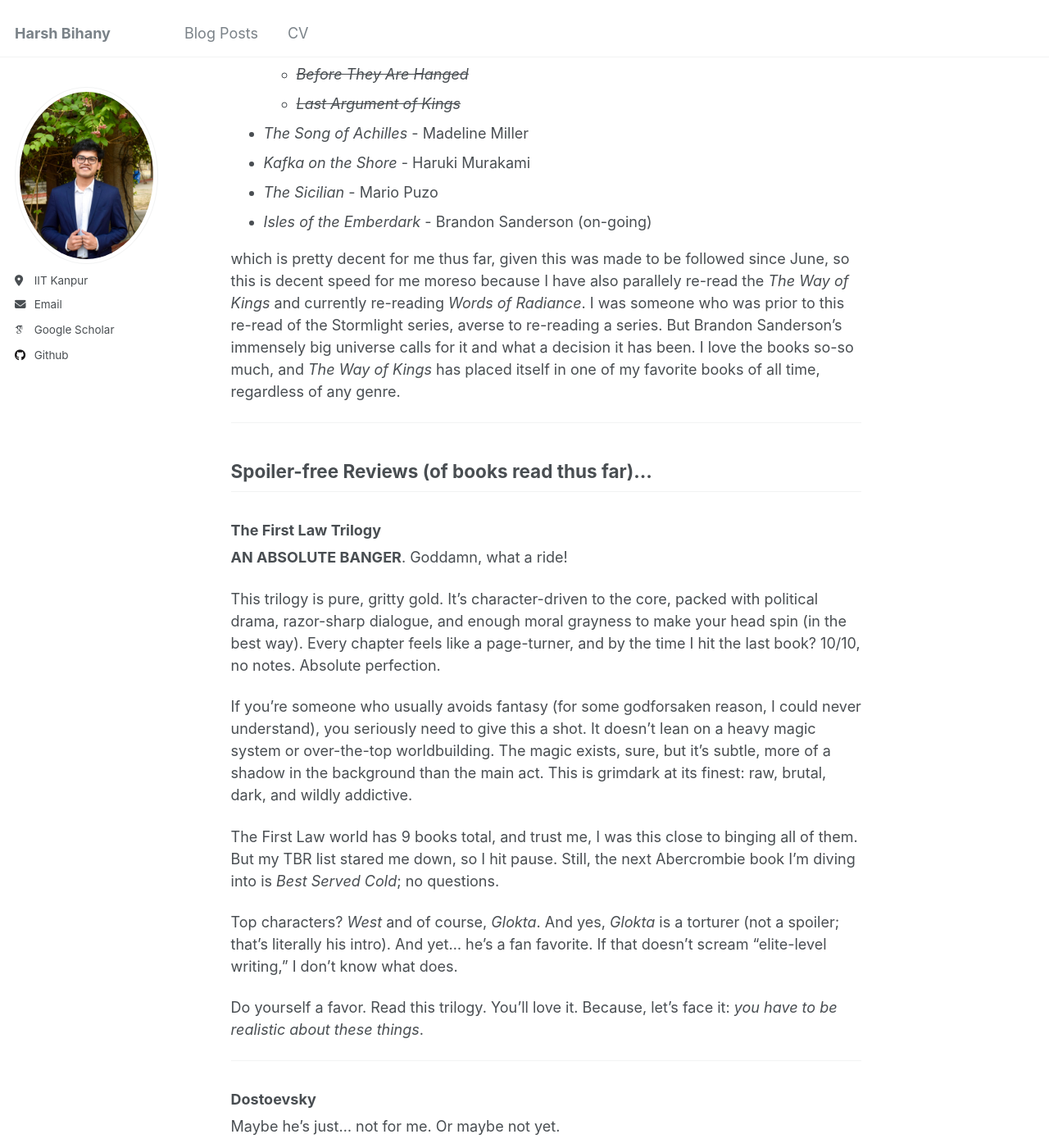
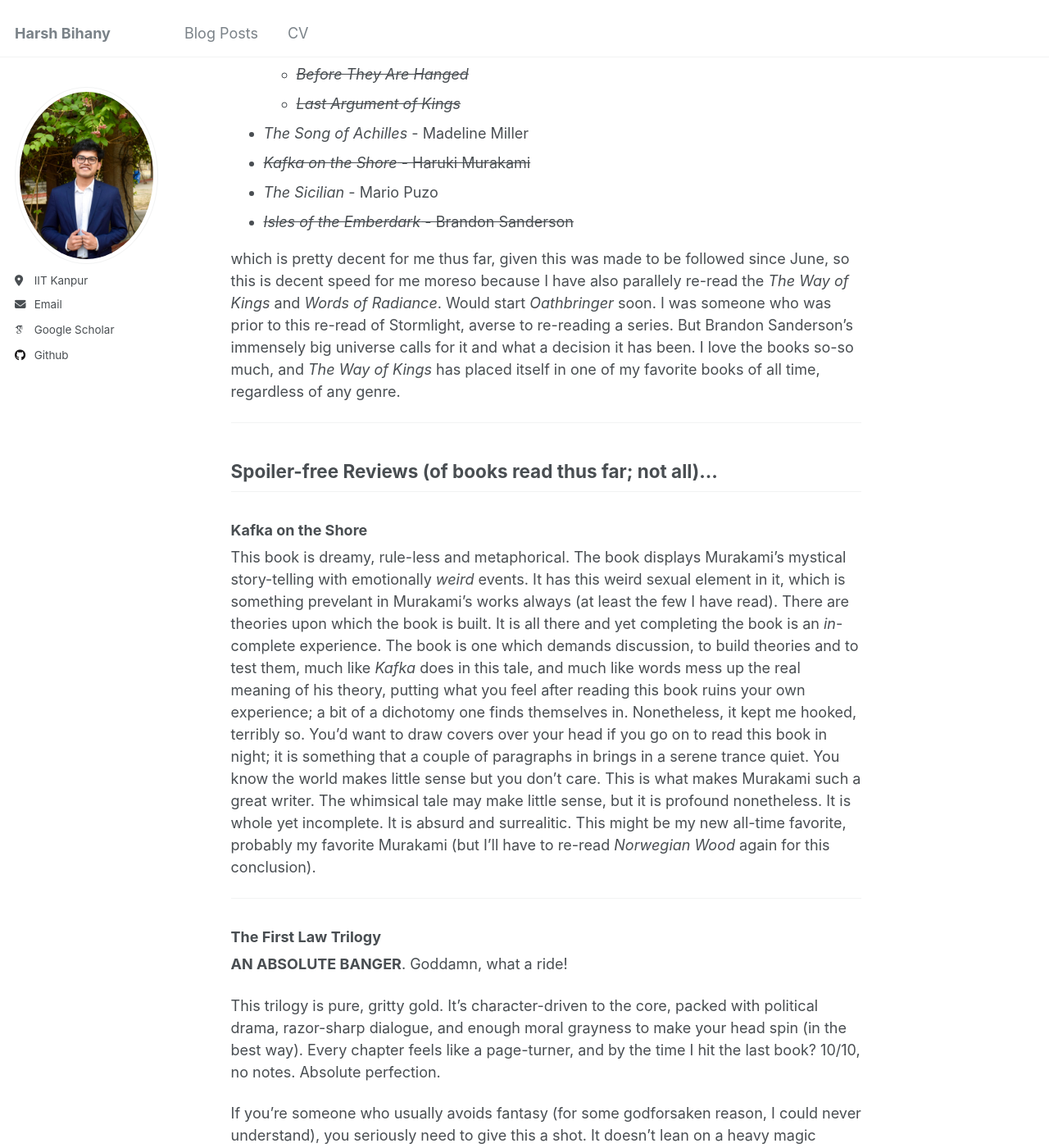
Before and after one commit to bihany-harsh/bihany-harsh.github.io, a Jekyll site: the page built from _posts/2025-14-08-reading-2025.md, in a window 1280 px wide and 1400 px high, scrolled down 544 px. Shown: the whole window at 82% size. Built offline with Jekyll 4.4.1, drawn with Linux system fonts in a browser that asks for light colours; some web fonts are replaced; some of the changed text lies outside the part shown.

Commit message:
some reading updates

```diff
--- a/_posts/2025-29-07-reading-2025.md
+++ b/_posts/2025-14-08-reading-2025.md
@@ -22,15 +22,21 @@
   - ~~*Before They Are Hanged*~~
   - ~~*Last Argument of Kings*~~
 - *The Song of Achilles* - Madeline Miller
-- *Kafka on the Shore* - Haruki Murakami
+- ~~*Kafka on the Shore* - Haruki Murakami~~
 - *The Sicilian* - Mario Puzo
-- *Isles of the Emberdark* - Brandon Sanderson (on-going)
+- ~~*Isles of the Emberdark* - Brandon Sanderson~~
 
-which is pretty decent for me thus far, given this was made to be followed since June, so this is decent speed for me moreso because I have also parallely re-read the *The Way of Kings* and currently re-reading *Words of Radiance*. I was someone who was prior to this re-read of the Stormlight series, averse to re-reading a series. But Brandon Sanderson's immensely big universe calls for it and what a decision it has been. I love the books so-so much, and *The Way of Kings* has placed itself in one of my favorite books of all time, regardless of any genre.
+which is pretty decent for me thus far, given this was made to be followed since June, so this is decent speed for me moreso because I have also parallely re-read the *The Way of Kings* and *Words of Radiance*. Would start *Oathbringer* soon. I was someone who was prior to this re-read of Stormlight, averse to re-reading a series. But Brandon Sanderson's immensely big universe calls for it and what a decision it has been. I love the books so-so much, and *The Way of Kings* has placed itself in one of my favorite books of all time, regardless of any genre.
 
 ---
 
-## Spoiler-free Reviews (of books read thus far)...
+## Spoiler-free Reviews (of books read thus far; not all)...
+
+### Kafka on the Shore
+
+This book is dreamy, rule-less and metaphorical. The book displays Murakami's mystical story-telling with emotionally *weird* events. It has this weird sexual element in it, which is something prevelant in Murakami's works always (at least the few I have read). There are theories upon which the book is built. It is all there and yet completing the book is an *in*-complete experience. The book is one which demands discussion, to build theories and to test them, much like *Kafka* does in this tale, and much like words mess up the real meaning of his theory, putting what you feel after reading this book ruins your own experience; a bit of a dichotomy one finds themselves in. Nonetheless, it kept me hooked, terribly so. You'd want to draw covers over your head if you go on to read this book in night; it is something that a couple of paragraphs in brings in a serene trance quiet. You know the world makes little sense but you don't care. This is what makes Murakami such a great writer. The whimsical tale may make little sense, but it is profound nonetheless. It is whole yet incomplete. It is absurd and surrealitic. This might be my new all-time favorite, probably my favorite Murakami (but I'll have to re-read *Norwegian Wood* again for this conclusion).
+
+---
 
 ### The First Law Trilogy
 
```
Also changed, not shown: other parts of _posts/2025-14-08-reading-2025.md (+2 -2 lines).
